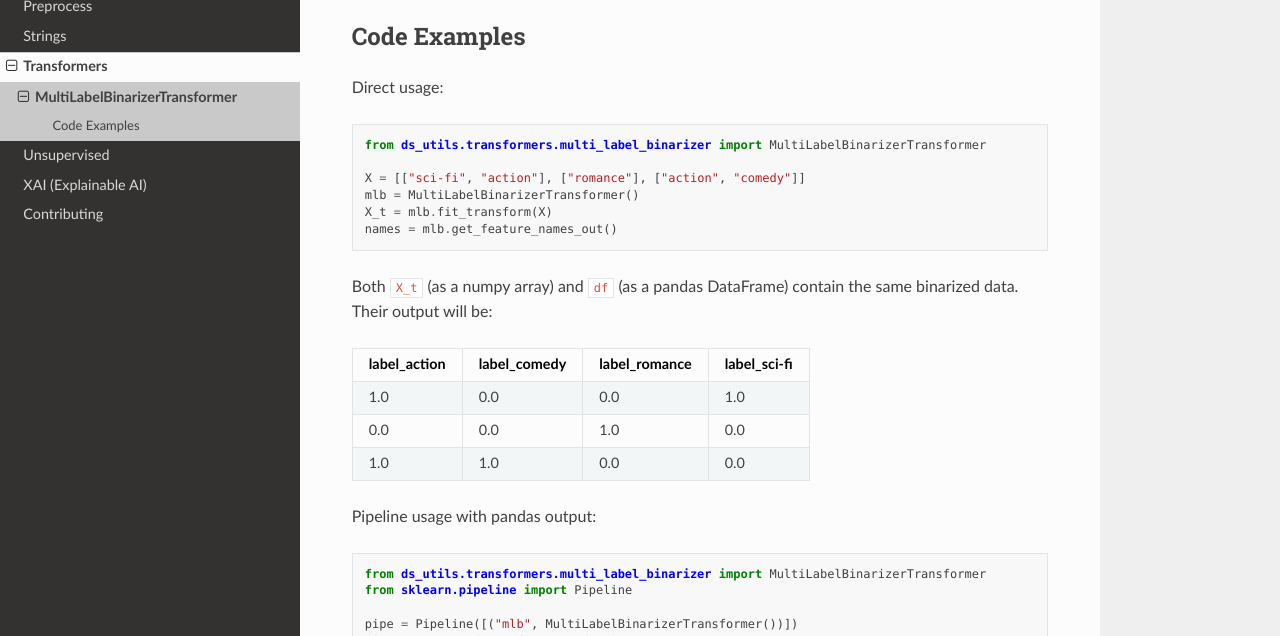
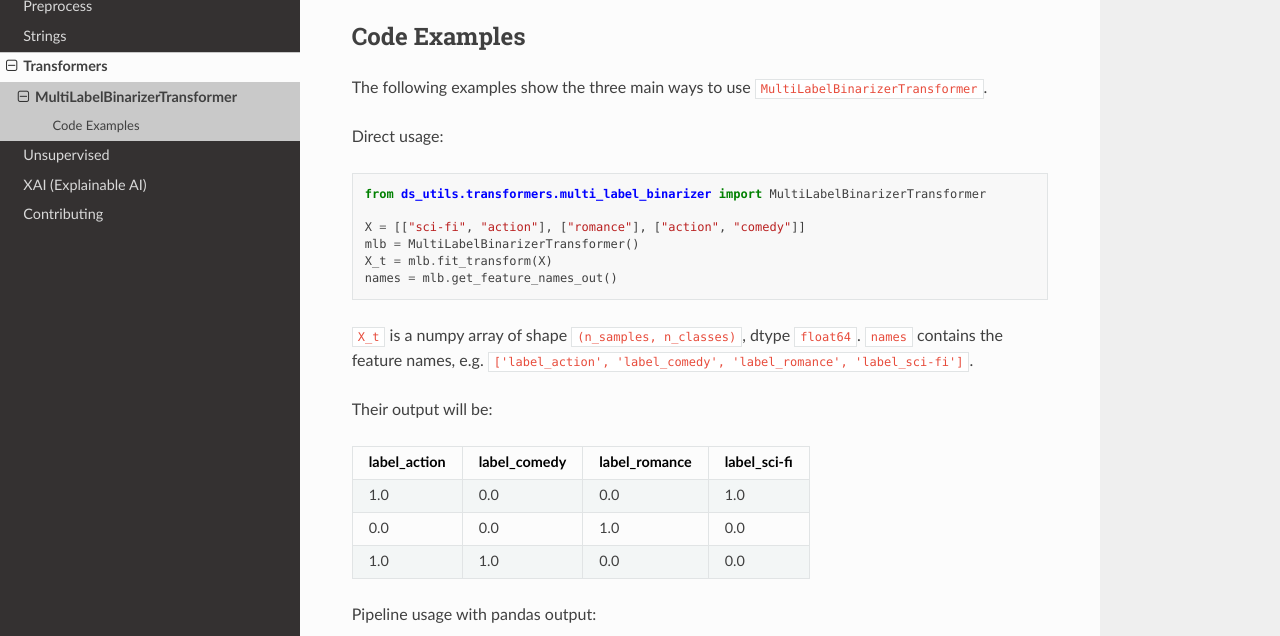
Before and after one commit to idanmoradarthas/DataScienceUtils, a Sphinx documentation site: the page built from docs/source/transformers/multi_label_binarizer.rst, in a window 1280 px wide and 900 px high, cut to the strip 264-900 px from the top of the window. Built offline with Sphinx 7.4.7 and the Read the Docs theme 3.1.0, drawn with Linux system fonts in a browser that asks for light colours.

Commit message:
docs(transformers): fix prose and add intro sentence to multi_label_binarizer.rst
- Remove stale reference to `df` in direct usage examples
- Add introductory sentence to "Code Examples" section
- Update description of `X_t` and `names` output
- Verified documentation build passes without warnings

Co-authored-by: idanmoradarthas <14873156+idanmoradarthas@users.noreply.github.com>

```diff
--- a/docs/source/transformers/multi_label_binarizer.rst
+++ b/docs/source/transformers/multi_label_binarizer.rst
@@ -10,6 +10,8 @@ MultiLabelBinarizerTransformer
 Code Examples
 =============
 
+The following examples show the three main ways to use ``MultiLabelBinarizerTransformer``.
+
 Direct usage::
 
     from ds_utils.transformers.multi_label_binarizer import MultiLabelBinarizerTransformer
@@ -19,7 +21,9 @@ Direct usage::
     X_t = mlb.fit_transform(X)
     names = mlb.get_feature_names_out()
 
-Both ``X_t`` (as a numpy array) and ``df`` (as a pandas DataFrame) contain the same binarized data.
+``X_t`` is a numpy array of shape ``(n_samples, n_classes)``, dtype ``float64``.
+``names`` contains the feature names, e.g. ``['label_action', 'label_comedy', 'label_romance', 'label_sci-fi']``.
+
 Their output will be:
 
 +------------+------------+-------------+------------+
```
